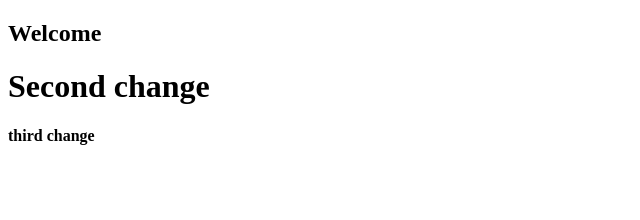
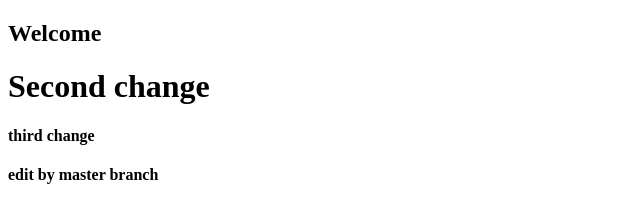
Before and after one commit to pvshafeeq/GitTestApp, a plain HTML site: page index.html in a window 1280 px wide. Shown: the whole page, without its empty margins (0-640 px from the left). Drawn offline with Linux system fonts and the light colour scheme.

Commit message:
new h4 added

```diff
--- a/index.html
+++ b/index.html
@@ -10,5 +10,6 @@
     <h2>Welcome</h2>
     <h1>Second change</h1>
     <h4>third change</h4>
+    <h4>edit by master branch</h4>
 </body>
 </html>
```
